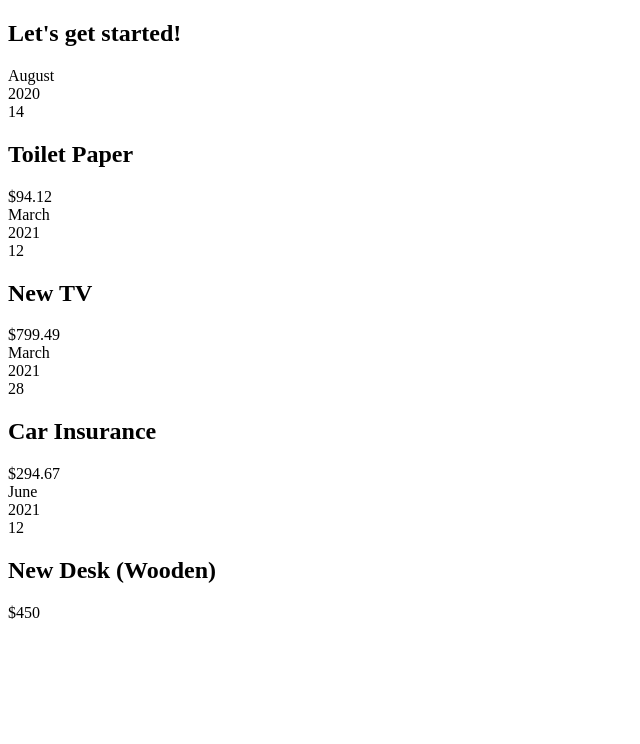
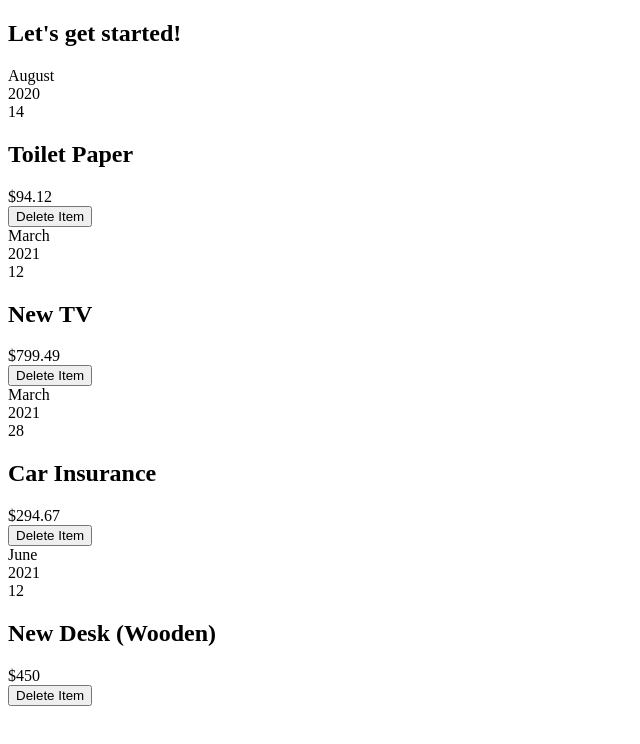
Before and after one commit to SuchiBankoti/react_expense_tracker, a React (Create React App) app: page / in a window 1280 px wide. Shown: the top 744 px of the page, without its empty margins (0-640 px from the left). Built offline with nearby package versions, Linux system fonts and the light colour scheme.

Commit message:
add delete button

```diff
--- a/src/App.js
+++ b/src/App.js
@@ -2,7 +2,7 @@ import React from "react";
 
 import Expenses from "./Expenses";
 
-const App = () => {
+export default function App() {
   const expenses = [
     {
       id: "e1",
@@ -31,6 +31,4 @@ const App = () => {
       <Expenses items={expenses} />
     </div>
   );
-};
-
-export default App;
+}
--- a/src/ExpenseItem.js
+++ b/src/ExpenseItem.js
@@ -10,6 +10,7 @@ const ExpenseItem = (props) => {
         <h2>{props.title}</h2>
         <div className="expense-item__price">${props.amount}</div>
       </div>
+      <button onClick={() => props.deleteItem(props.title)}>Delete Item</button>
     </div>
   );
 };
--- a/src/Expenses.js
+++ b/src/Expenses.js
@@ -1,32 +1,22 @@
-import React from "react";
-
+import React, { useState } from "react";
+import { nanoid } from "nanoid";
 import ExpenseItem from "./ExpenseItem";
 
 const Expenses = (props) => {
-  return (
-    <div className="expenses">
-      <ExpenseItem
-        title={props.items[0].title}
-        amount={props.items[0].amount}
-        date={props.items[0].date}
-      />
-      <ExpenseItem
-        title={props.items[1].title}
-        amount={props.items[1].amount}
-        date={props.items[1].date}
-      />
-      <ExpenseItem
-        title={props.items[2].title}
-        amount={props.items[2].amount}
-        date={props.items[2].date}
-      />
-      <ExpenseItem
-        title={props.items[3].title}
-        amount={props.items[3].amount}
-        date={props.items[3].date}
-      />
-    </div>
-  );
+  const [item, setItem] = useState(props.items);
+  function deleteItem(title) {
+    setItem((prev) => prev.filter((e) => e.title !== title));
+  }
+  const items = item.map((e) => (
+    <ExpenseItem
+      key={nanoid()}
+      title={e.title}
+      amount={e.amount}
+      date={e.date}
+      deleteItem={deleteItem}
+    />
+  ));
+  return <div className="expenses">{items}</div>;
 };
 
 export default Expenses;
```
